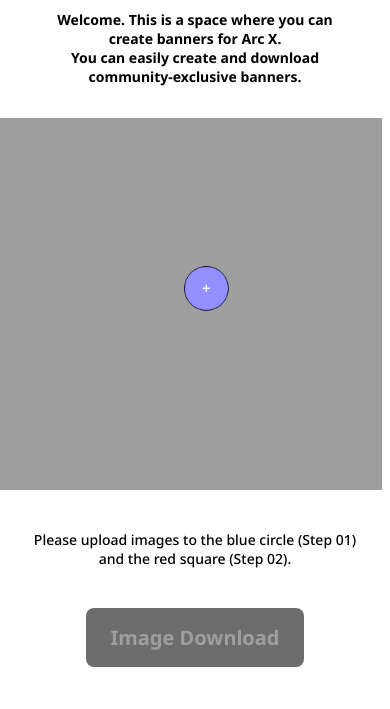
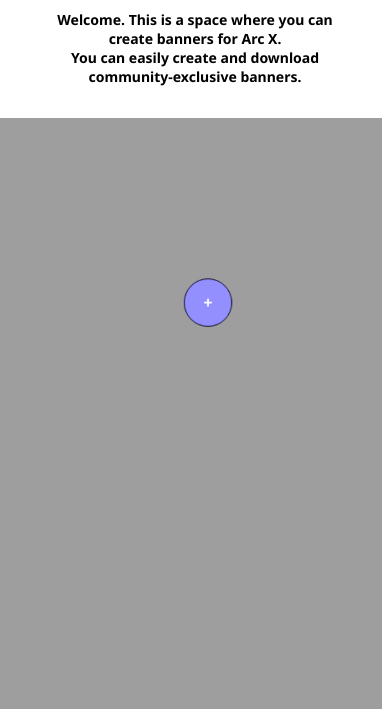
Before and after one commit to leedlgusgn/arcbanner-the-arc-city-, a plain HTML site: page index.html in a window 390 px wide. Shown: the part 129-838 px from the top of the page. Drawn offline with Linux system fonts and the light colour scheme.

Commit message:
Mobile: two stacked banner crops (Step 01 / Step 02 views) per Figma MOBILE frame

```diff
--- a/index.html
+++ b/index.html
@@ -34,7 +34,10 @@
   .scroller { margin-top: 32px; width: 100%; display: flex; justify-content: center; }
   .banner-box { position: relative; width: calc(1500px * var(--bs)); height: calc(500px * var(--bs)); flex: 0 0 auto; }
   .banner { position: absolute; left: 0; top: 0; width: 100%; height: 100%; display: block; background: #fff; touch-action: manipulation; }
-  .banner.pointer { cursor: pointer; }
+  .banner.pointer, .crop.pointer { cursor: pointer; }
+  /* Mobile: Figma MOBILE frame = two stacked crops of the banner (Step 01 view / Step 02 view), full-bleed, no horizontal scroll */
+  .crops { display: none; }
+  .crop { display: block; width: 100%; aspect-ratio: 360 / 372; background: #fff; touch-action: manipulation; }
   .guide { margin: 80px 0 0; text-align: center; font-weight: 500; font-size: 14px; line-height: normal; }
   .dl-wrap { margin-top: 40px; }
   .lang { position: absolute; top: 20px; right: 20px; z-index: 5; }
@@ -88,8 +91,8 @@
     :root { --gutter: 16px; }
     main { padding-top: 60px; }
     .welcome { max-width: 310px; margin-top: 32px; }
-    .scroller { justify-content: flex-start; margin-left: calc(-1 * var(--gutter)); width: calc(100% + 2 * var(--gutter)); overflow-x: auto; overflow-y: hidden; -webkit-overflow-scrolling: touch; scrollbar-width: none; }
-    .scroller::-webkit-scrollbar { display: none; }
+    .scroller { display: none; }
+    .crops { display: block; margin-top: 32px; margin-left: calc(-1 * var(--gutter)); width: calc(100% + 2 * var(--gutter)); }
     .guide { max-width: 323px; margin-top: 40px; }
   }
 </style>
@@ -105,6 +108,10 @@
     <div class="banner-box">
       <canvas class="banner" id="banner" width="1500" height="500" role="img" aria-label="Arc X banner preview. Click the blue circle (Step 01) or the red square (Step 02) to upload an image."></canvas>
     </div>
+  </div>
+  <div class="crops" id="crops">
+    <canvas class="crop" id="crop1" width="720" height="744" data-off="378" role="img" aria-label="Banner, Step 01 area. Tap the blue circle to upload your image."></canvas>
+    <canvas class="crop" id="crop2" width="720" height="744" data-off="756" role="img" aria-label="Banner, Step 02 area. Tap the red square to upload a flag or logo."></canvas>
   </div>
 
   <p class="guide" id="guide">Please upload images to the blue circle (Step 01)<br>and the red square (Step 02).</p>
@@ -276,6 +283,8 @@
 
   var banner = document.getElementById('banner'), guide = document.getElementById('guide'), dl = document.getElementById('dl');
   var scroller = document.getElementById('scroller');
+  var MK = 1116 / 1500; // Figma MOBILE: banner rendered at 1116x372 and cropped to 360-wide windows
+  var crops = Array.prototype.slice.call(document.querySelectorAll('.crop'));
 
   // ---------- responsive banner scale ----------
   function isMobile() { return window.matchMedia('(max-width: 767px)').matches; }
@@ -291,10 +300,7 @@
     document.documentElement.style.setProperty('--bs', bs);
   }
   fit(); window.addEventListener('resize', fit);
-  window.addEventListener('load', function () {
-    // Figma MOBILE frame shows the banner scrolled to its center
-    if (isMobile()) scroller.scrollLeft = Math.max(0, (scroller.scrollWidth - scroller.clientWidth) / 2);
-  });
+
 
   // ---------- popup ----------
   var dim = document.getElementById('dim'), pop = document.getElementById('pop');
@@ -382,22 +388,41 @@
       ctx.lineWidth = 1; ctx.strokeStyle = '#000'; slotPath(ctx, g, 0.5); ctx.stroke();
     });
   }
+  var master = document.createElement('canvas'); master.width = 1500; master.height = 500;
+  var mctx = master.getContext('2d');
   var bctx = banner.getContext('2d');
-  function paint() { drawScene(bctx); }
+  function paint() {
+    drawScene(mctx);
+    bctx.clearRect(0, 0, 1500, 500); bctx.drawImage(master, 0, 0);
+    crops.forEach(function (c) {
+      var off = +c.dataset.off; // crop window starts at this x in 1116-space
+      var sx = off / MK, sw = 360 / MK;
+      var ctx = c.getContext('2d');
+      ctx.clearRect(0, 0, c.width, c.height);
+      ctx.drawImage(master, sx, 0, sw, 500, 0, 0, c.width, c.height);
+    });
+  }
 
-  function hitTest(evt) {
-    var r = banner.getBoundingClientRect();
-    var x = (evt.clientX - r.left) * 1500 / r.width, y = (evt.clientY - r.top) * 500 / r.height;
+  // map a pointer event on any view back to banner-space (1500x500)
+  function toBanner(el, evt) {
+    var r = el.getBoundingClientRect();
+    if (el === banner) return { x: (evt.clientX - r.left) * 1500 / r.width, y: (evt.clientY - r.top) * 500 / r.height };
+    var off = +el.dataset.off;
+    return { x: off / MK + (evt.clientX - r.left) / r.width * (360 / MK), y: (evt.clientY - r.top) * 500 / r.height };
+  }
+  function hitAt(p) {
     for (var s = 1; s <= 2; s++) {
       var g = GEO[s];
-      if (g.round) { var dx = x - (g.x + g.w / 2), dy = y - (g.y + g.h / 2); if (dx * dx + dy * dy <= (g.w / 2) * (g.w / 2)) return s; }
-      else if (x >= g.x && x <= g.x + g.w && y >= g.y && y <= g.y + g.h) return s;
+      if (g.round) { var dx = p.x - (g.x + g.w / 2), dy = p.y - (g.y + g.h / 2); if (dx * dx + dy * dy <= (g.w / 2) * (g.w / 2)) return s; }
+      else if (p.x >= g.x && p.x <= g.x + g.w && p.y >= g.y && p.y <= g.y + g.h) return s;
     }
     return null;
   }
-  banner.addEventListener('mousemove', function (e) { var h = hitTest(e); if (h !== hover) { hover = h; banner.classList.toggle('pointer', !!h); paint(); } });
-  banner.addEventListener('mouseleave', function () { if (hover) { hover = null; banner.classList.remove('pointer'); paint(); } });
-  banner.addEventListener('click', function (e) { var h = hitTest(e); if (h) openPop(h); });
+  [banner].concat(crops).forEach(function (el) {
+    el.addEventListener('mousemove', function (e) { var h = hitAt(toBanner(el, e)); if (h !== hover) { hover = h; el.classList.toggle('pointer', !!h); paint(); } });
+    el.addEventListener('mouseleave', function () { if (hover) { hover = null; el.classList.remove('pointer'); paint(); } });
+    el.addEventListener('click', function (e) { var h = hitAt(toBanner(el, e)); if (h) openPop(h); });
+  });
 
   function render() {
     var both = !!(state[1] && state[2]);
```
